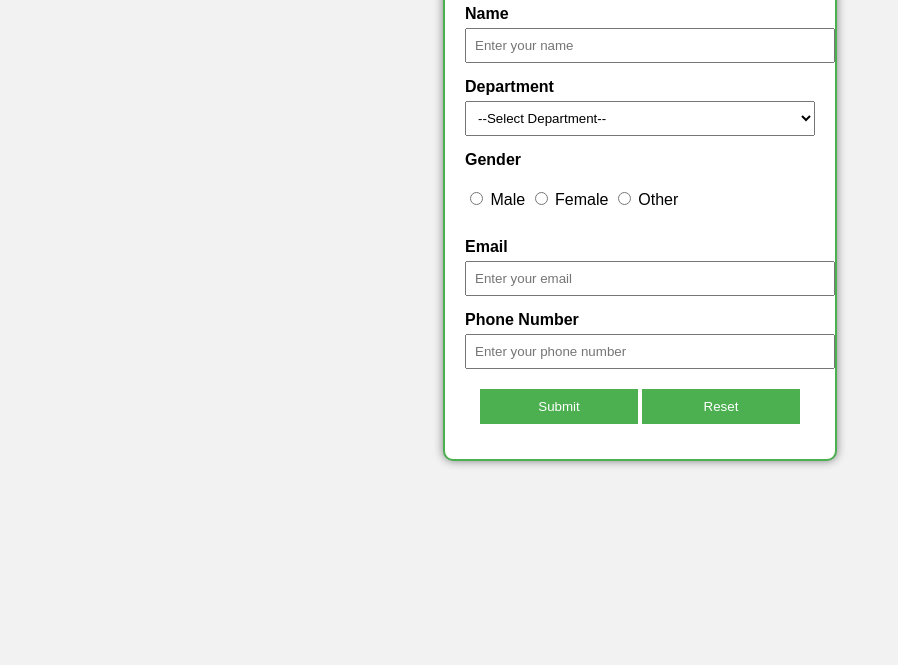
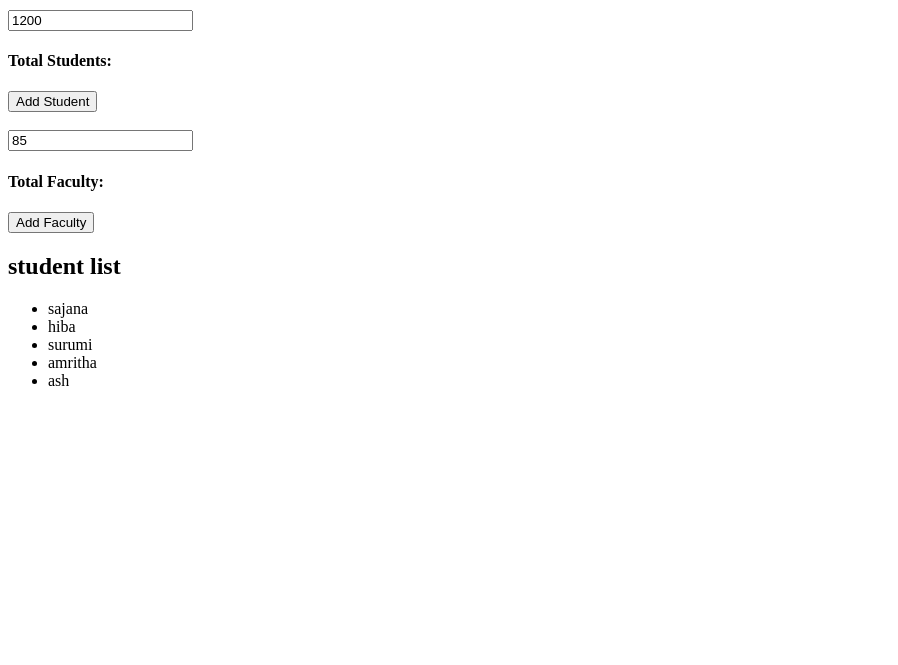
Before and after one commit to sajana-46/campus-360, a website: page index.html in a window 1280 px wide. Shown: the part 135-800 px from the top of the page, without its empty margins (0-898 px from the left). Drawn offline with nearby package versions, Linux system fonts and the light colour scheme.

Commit message:
svc architecture

```diff
--- a/index.html
+++ b/index.html
@@ -1,97 +1,40 @@
 <!DOCTYPE html>
-<html>
+<html lang="en" ng-app="campus360">
+
 <head>
-    <title>Student Registration Form</title>
-
-    <style>
-        body{
-            background-color:#f2f2f2;
-            font-family:Arial, sans-serif;
-        }
-
-        .form-box{
-            width:350px;
-            margin:50px auto;
-            padding:20px;
-            border:2px solid #4CAF50;
-            border-radius:10px;
-            background-color:white;
-            box-shadow:0 0 10px gray;
-        }
-
-        h2{
-            text-align:center;
-            color:#4CAF50;
-        }
-
-        input, select{
-            width:100%;
-            padding:8px;
-            margin-top:5px;
-            margin-bottom:15px;
-        }
-
-        .gender{
-            width:auto;
-        }
-
-        .btn{
-            width:45%;
-            background-color:#4CAF50;
-            color:white;
-            border:none;
-            padding:10px;
-            cursor:pointer;
-        }
-
-        .btn:hover{
-            background-color:green;
-        }
-    </style>
+    <meta charset="UTF-8">
+    <script src="node_modules/angular/angular.js"></script>
+    <script src="js/app.js"></script>
+    <title>Student Management App</title>
 </head>
 
-<body>
+<body ng-controller="dashboardcontroller">
 
-<div class="form-box">
+    <input type="text" ng-model="collegename">
+    <h1>{{collegename}}</h1>
 
-    <h2>Student Registration Form</h2>
+    <br><br>
 
-    <form>
+    <input type="number" ng-model="totalStudents">
+    <h4>Total Students:{{totalstudents}}</h4>
+    <button ng-click="totalStudents = totalStudents + 1">
+        Add Student
+    </button>
 
-        <label><b>Name</b></label>
-        <input type="text" placeholder="Enter your name">
+    <br><br>
 
-        <label><b>Department</b></label>
-        <select>
-            <option>--Select Department--</option>
-            <option>MCA</option>
-            <option>MBA</option>
-            <option>BCA</option>
-            <option>BSc Computer Science</option>
-        </select>
+    <input type="number" ng-model="totalFaculty">
+    <h4>Total Faculty:{{totalfaculty}}</h4>
+    <button ng-click="totalFaculty = totalFaculty + 1">
+        Add Faculty
+    </button>
+    <h2>student list</h2>
+    <ul>
+        <li ng-repeat="student in students">
+            {{student}}
 
-        <label><b>Gender</b></label><br><br>
-
-        <input type="radio" name="gender" class="gender"> Male
-        <input type="radio" name="gender" class="gender"> Female
-        <input type="radio" name="gender" class="gender"> Other
-
-        <br><br>
-
-        <label><b>Email</b></label>
-        <input type="email" placeholder="Enter your email">
-
-        <label><b>Phone Number</b></label>
-        <input type="tel" placeholder="Enter your phone number">
-
-        <center>
-            <input type="submit" value="Submit" class="btn">
-            <input type="reset" value="Reset" class="btn">
-        </center>
-
-    </form>
-
-</div>
+        </li>
+    </ul>
 
 </body>
 </html>
--- a/js/app.js
+++ b/js/app.js
@@ -0,0 +1,20 @@
+var app = angular.module("campus360", []);
+
+app.controller("dashboardcontroller", function($scope) {
+
+    $scope.collegename = "FISAT";
+    $scope.totalStudents = 1200;
+    $scope.totalFaculty = 85;
+    console.log("dashboard controller is loaded");
+    $scope.students=[
+       "sajana","hiba","surumi","amritha","ash"
+       ];
+
+       $scope.addstudent=function(){
+
+        $scope.totalstudents++;
+
+       };
+
+
+});
```
